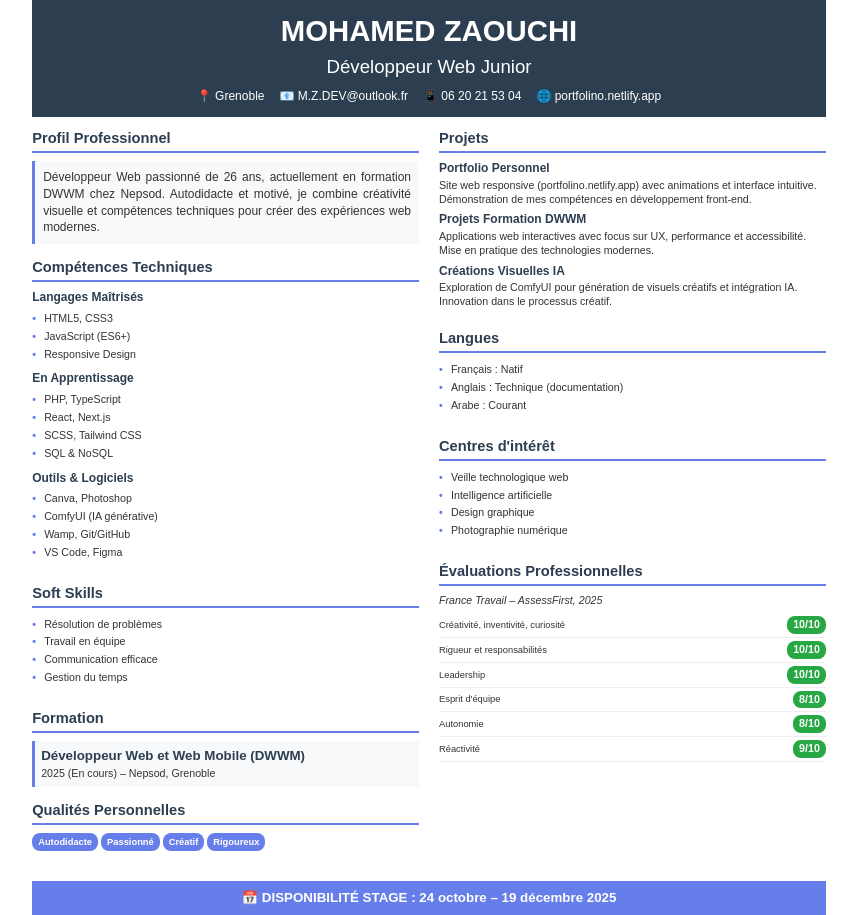
After one commit to S-HASSAN-ABDALLAH/library-1, a PHP site: page /media/cv_print_version.html in a window 1280 px wide. The commit adds this page. Shown: the whole page, without its empty margins (211-1068 px from the left). Run offline with PHP 8.4, Linux system fonts and the light colour scheme.

Commit message:
style upt

```diff
--- a/livres.php
+++ b/livres.php
@@ -174,7 +174,7 @@ if ($_GET['edit'] ?? false) {
                 </div>
 
                 <div class="form-group">
-                    <label>
+                    <label class="checkbox-label">
                         <input type="checkbox" name="disponible" value="1" <?= (!$editLivre || $editLivre['disponible']) ? 'checked' : '' ?>>
                         Disponible
                     </label>
--- /dev/null
+++ b/media/cv_print_version.html
@@ -0,0 +1,385 @@
+<!DOCTYPE html>
+<html lang="fr">
+<head>
+    <meta charset="UTF-8">
+    <meta name="viewport" content="width=device-width, initial-scale=1.0">
+    <title>CV - Mohamed Zaouchi</title>
+    <style>
+        @page {
+            size: A4;
+            margin: 1cm;
+        }
+
+        * {
+            margin: 0;
+            padding: 0;
+            box-sizing: border-box;
+        }
+
+        body {
+            font-family: 'Arial', sans-serif;
+            font-size: 9pt;
+            line-height: 1.3;
+            color: #333;
+            background: white;
+        }
+
+        .cv-container {
+            width: 100%;
+            max-width: 21cm;
+            margin: 0 auto;
+        }
+
+        .header {
+            background: #2c3e50;
+            color: white;
+            padding: 12px;
+            text-align: center;
+            margin-bottom: 12px;
+        }
+
+        .name {
+            font-size: 22pt;
+            font-weight: bold;
+            margin-bottom: 5px;
+        }
+
+        .title {
+            font-size: 14pt;
+            margin-bottom: 10px;
+        }
+
+        .contact-info {
+            display: flex;
+            justify-content: center;
+            flex-wrap: wrap;
+            gap: 15px;
+            font-size: 9pt;
+        }
+
+        .contact-item {
+            display: flex;
+            align-items: center;
+            gap: 5px;
+        }
+
+        .main-content {
+            display: grid;
+            grid-template-columns: 1fr 1fr;
+            gap: 20px;
+        }
+
+        .left-column, .right-column {
+            display: flex;
+            flex-direction: column;
+            gap: 14px;
+        }
+
+        .section {
+            break-inside: avoid;
+        }
+
+        .section-title {
+            font-size: 11pt;
+            font-weight: bold;
+            color: #2c3e50;
+            margin-bottom: 8px;
+            padding-bottom: 3px;
+            border-bottom: 2px solid #667eea;
+        }
+
+        .profile-text {
+            font-size: 9pt;
+            line-height: 1.4;
+            text-align: justify;
+            background: #f8f9fa;
+            padding: 8px;
+            border-left: 3px solid #667eea;
+        }
+
+        .skills-category {
+            margin-bottom: 8px;
+        }
+
+        .skills-category h4 {
+            color: #2c3e50;
+            margin-bottom: 4px;
+            font-size: 9pt;
+            font-weight: bold;
+        }
+
+        .skill-list {
+            list-style: none;
+            font-size: 8pt;
+        }
+
+        .skill-list li {
+            padding: 2px 0;
+            padding-left: 12px;
+            position: relative;
+        }
+
+        .skill-list li::before {
+            content: '•';
+            position: absolute;
+            left: 0;
+            color: #667eea;
+            font-weight: bold;
+        }
+
+        .formation-item {
+            background: #f8f9fa;
+            padding: 6px;
+            border-left: 3px solid #667eea;
+            font-size: 8pt;
+        }
+
+        .formation-item h4 {
+            color: #2c3e50;
+            margin-bottom: 3px;
+            font-size: 10pt;
+        }
+
+        .project {
+            margin-bottom: 6px;
+            font-size: 8pt;
+        }
+
+        .project h4 {
+            color: #2c3e50;
+            margin-bottom: 2px;
+            font-size: 9pt;
+            font-weight: bold;
+        }
+
+        .project p {
+            line-height: 1.3;
+        }
+
+        .qualities {
+            display: flex;
+            flex-wrap: wrap;
+            gap: 3px;
+            font-size: 7pt;
+        }
+
+        .quality-item {
+            background: #667eea;
+            color: white;
+            padding: 3px 6px;
+            border-radius: 8px;
+            font-weight: bold;
+        }
+
+        .assessments {
+            font-size: 7pt;
+        }
+
+        .assessment-item {
+            display: flex;
+            justify-content: space-between;
+            align-items: center;
+            padding: 3px 0;
+            border-bottom: 1px solid #eee;
+        }
+
+        .score {
+            background: #28a745;
+            color: white;
+            padding: 2px 6px;
+            border-radius: 8px;
+            font-weight: bold;
+            font-size: 8pt;
+        }
+
+        .availability {
+            background: #667eea;
+            color: white;
+            padding: 8px;
+            text-align: center;
+            font-weight: bold;
+            font-size: 10pt;
+            margin-top: 10px;
+            grid-column: 1 / -1;
+        }
+
+        .full-width {
+            grid-column: 1 / -1;
+        }
+
+        @media print {
+            body {
+                print-color-adjust: exact;
+                -webkit-print-color-adjust: exact;
+            }
+
+            .cv-container {
+                height: 29.7cm;
+                overflow: hidden;
+            }
+        }
+    </style>
+</head>
+<body>
+    <div class="cv-container">
+        <header class="header">
+            <h1 class="name">MOHAMED ZAOUCHI</h1>
+            <p class="title">Développeur Web Junior</p>
+            <div class="contact-info">
+                <div class="contact-item">📍 Grenoble</div>
+                <div class="contact-item">📧 M.Z.DEV@outlook.fr</div>
+                <div class="contact-item">📱 06 20 21 53 04</div>
+                <div class="contact-item">🌐 portfolino.netlify.app</div>
+            </div>
+        </header>
+
+        <div class="main-content">
+            <div class="left-column">
+                <section class="section full-width">
+                    <h2 class="section-title">Profil Professionnel</h2>
+                    <p class="profile-text">
+                        Développeur Web passionné de 26 ans, actuellement en formation DWWM chez Nepsod.
+                        Autodidacte et motivé, je combine créativité visuelle et compétences techniques pour créer des expériences web modernes.
+                    </p>
+                </section>
+
+                <section class="section">
+                    <h2 class="section-title">Compétences Techniques</h2>
+                    <div class="skills-category">
+                        <h4>Langages Maîtrisés</h4>
+                        <ul class="skill-list">
+                            <li>HTML5, CSS3</li>
+                            <li>JavaScript (ES6+)</li>
+                            <li>Responsive Design</li>
+                        </ul>
+                    </div>
+                    <div class="skills-category">
+                        <h4>En Apprentissage</h4>
+                        <ul class="skill-list">
+                            <li>PHP, TypeScript</li>
+                            <li>React, Next.js</li>
+                            <li>SCSS, Tailwind CSS</li>
+                            <li>SQL & NoSQL</li>
+                        </ul>
+                    </div>
+                    <div class="skills-category">
+                        <h4>Outils & Logiciels</h4>
+                        <ul class="skill-list">
+                            <li>Canva, Photoshop</li>
+                            <li>ComfyUI (IA générative)</li>
+                            <li>Wamp, Git/GitHub</li>
+                            <li>VS Code, Figma</li>
+                        </ul>
+                    </div>
+                </section>
+
+                <section class="section">
+                    <h2 class="section-title">Soft Skills</h2>
+                    <div class="skills-category">
+                        <ul class="skill-list">
+                            <li>Résolution de problèmes</li>
+                            <li>Travail en équipe</li>
+                            <li>Communication efficace</li>
+                            <li>Gestion du temps</li>
+                        </ul>
+                    </div>
+                </section>
+
+                <section class="section">
+                    <h2 class="section-title">Formation</h2>
+                    <div class="formation-item">
+                        <h4>Développeur Web et Web Mobile (DWWM)</h4>
+                        <p>2025 (En cours) – Nepsod, Grenoble</p>
+                    </div>
+                </section>
+
+                <section class="section">
+                    <h2 class="section-title">Qualités Personnelles</h2>
+                    <div class="qualities">
+                        <div class="quality-item">Autodidacte</div>
+                        <div class="quality-item">Passionné</div>
+                        <div class="quality-item">Créatif</div>
+                        <div class="quality-item">Rigoureux</div>
+                    </div>
+                </section>
+            </div>
+
+            <div class="right-column">
+                <section class="section">
+                    <h2 class="section-title">Projets</h2>
+                    <div class="project">
+                        <h4>Portfolio Personnel</h4>
+                        <p>Site web responsive (portfolino.netlify.app) avec animations et interface intuitive. Démonstration de mes compétences en développement front-end.</p>
+                    </div>
+                    <div class="project">
+                        <h4>Projets Formation DWWM</h4>
+                        <p>Applications web interactives avec focus sur UX, performance et accessibilité. Mise en pratique des technologies modernes.</p>
+                    </div>
+                    <div class="project">
+                        <h4>Créations Visuelles IA</h4>
+                        <p>Exploration de ComfyUI pour génération de visuels créatifs et intégration IA. Innovation dans le processus créatif.</p>
+                    </div>
+                </section>
+
+                <section class="section">
+                    <h2 class="section-title">Langues</h2>
+                    <div class="skills-category">
+                        <ul class="skill-list">
+                            <li>Français : Natif</li>
+                            <li>Anglais : Technique (documentation)</li>
+                            <li>Arabe : Courant</li>
+                        </ul>
+                    </div>
+                </section>
+
+                <section class="section">
+                    <h2 class="section-title">Centres d'intérêt</h2>
+                    <div class="skills-category">
+                        <ul class="skill-list">
+                            <li>Veille technologique web</li>
+                            <li>Intelligence artificielle</li>
+                            <li>Design graphique</li>
+                            <li>Photographie numérique</li>
+                        </ul>
+                    </div>
+                </section>
+
+                <section class="section">
+                    <h2 class="section-title">Évaluations Professionnelles</h2>
+                    <p style="font-size: 8pt; margin-bottom: 5px; font-style: italic;">France Travail – AssessFirst, 2025</p>
+                    <div class="assessments">
+                        <div class="assessment-item">
+                            <span>Créativité, inventivité, curiosité</span>
+                            <span class="score">10/10</span>
+                        </div>
+                        <div class="assessment-item">
+                            <span>Rigueur et responsabilités</span>
+                            <span class="score">10/10</span>
+                        </div>
+                        <div class="assessment-item">
+                            <span>Leadership</span>
+                            <span class="score">10/10</span>
+                        </div>
+                        <div class="assessment-item">
+                            <span>Esprit d'équipe</span>
+                            <span class="score">8/10</span>
+                        </div>
+                        <div class="assessment-item">
+                            <span>Autonomie</span>
+                            <span class="score">8/10</span>
+                        </div>
+                        <div class="assessment-item">
+                            <span>Réactivité</span>
+                            <span class="score">9/10</span>
+                        </div>
+                    </div>
+                </section>
+            </div>
+
+            <div class="availability">
+                📅 DISPONIBILITÉ STAGE : 24 octobre – 19 décembre 2025
+            </div>
+        </div>
+    </div>
+</body>
+</html>
```
Also changed, not shown: style.css (+32 -1 lines), media/Untitled design.png (added), 1 other file.
